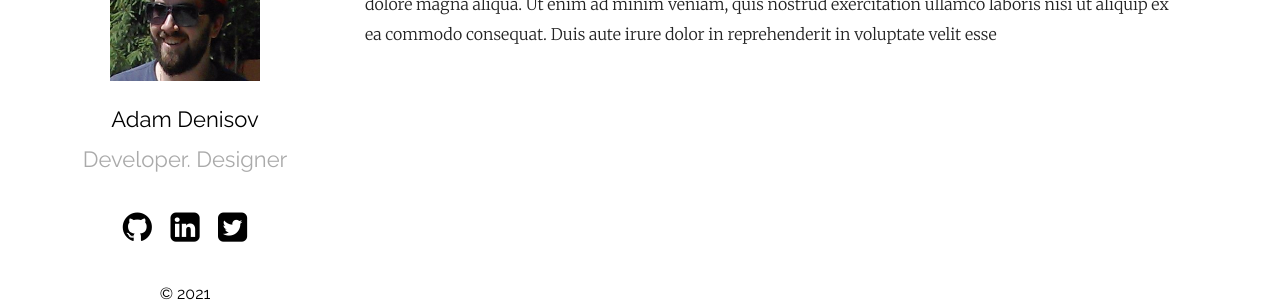
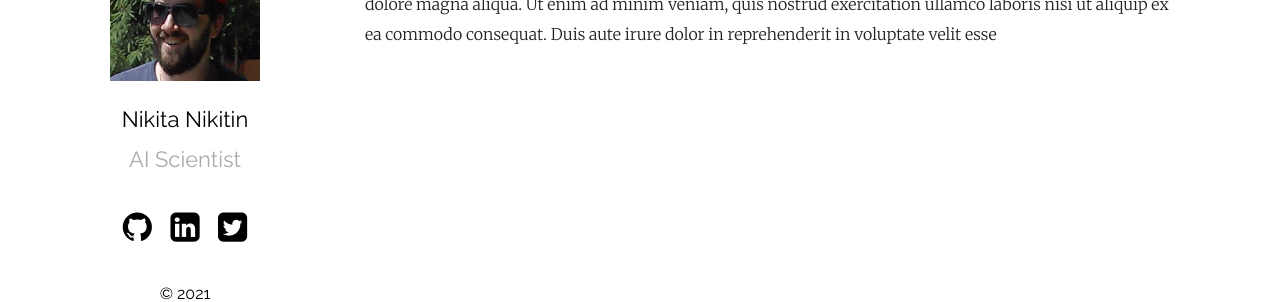
Before and after one commit to NikitinAI/NikitinAI.github.io, a Jekyll site: the page built from index.md, in a window 1280 px wide. Shown: the part 232-534 px from the top of the page. Built offline with Jekyll 4.4.1, drawn with Linux system fonts in a browser that asks for light colours.

Commit message:
Update _config.yml

```diff
--- a/_config.yml
+++ b/_config.yml
@@ -12,8 +12,8 @@ show_excerpts: true # set to true to show excerpts on the homepage
 sass:
   sass_dir: _sass
 plainwhite:
-  name: Adam Denisov
-  tagline: Developer. Designer
+  name: Nikita Nikitin
+  tagline: AI Scientist
   date_format: "%b %-d, %Y"
   sitemap: true # set to true to generate sitemap.xml content
   search: true # set to true to enable searchbar
```
